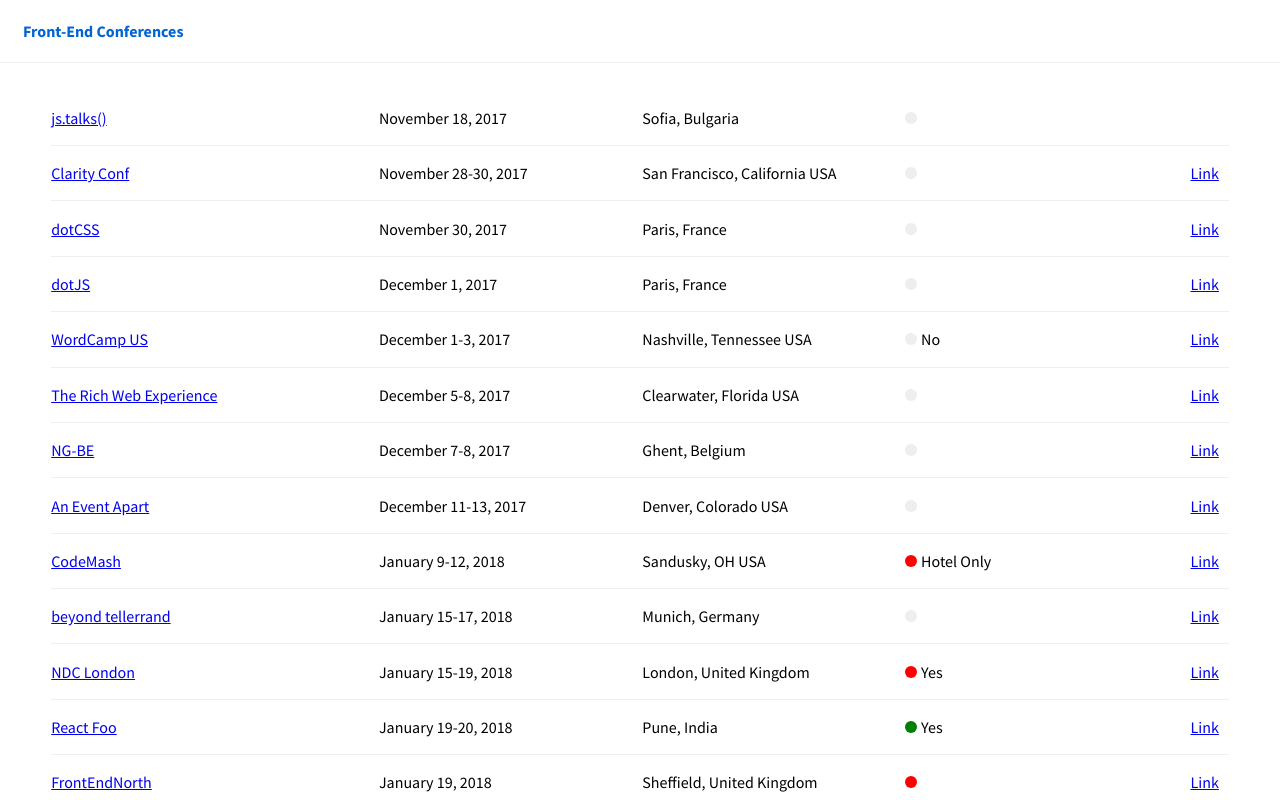
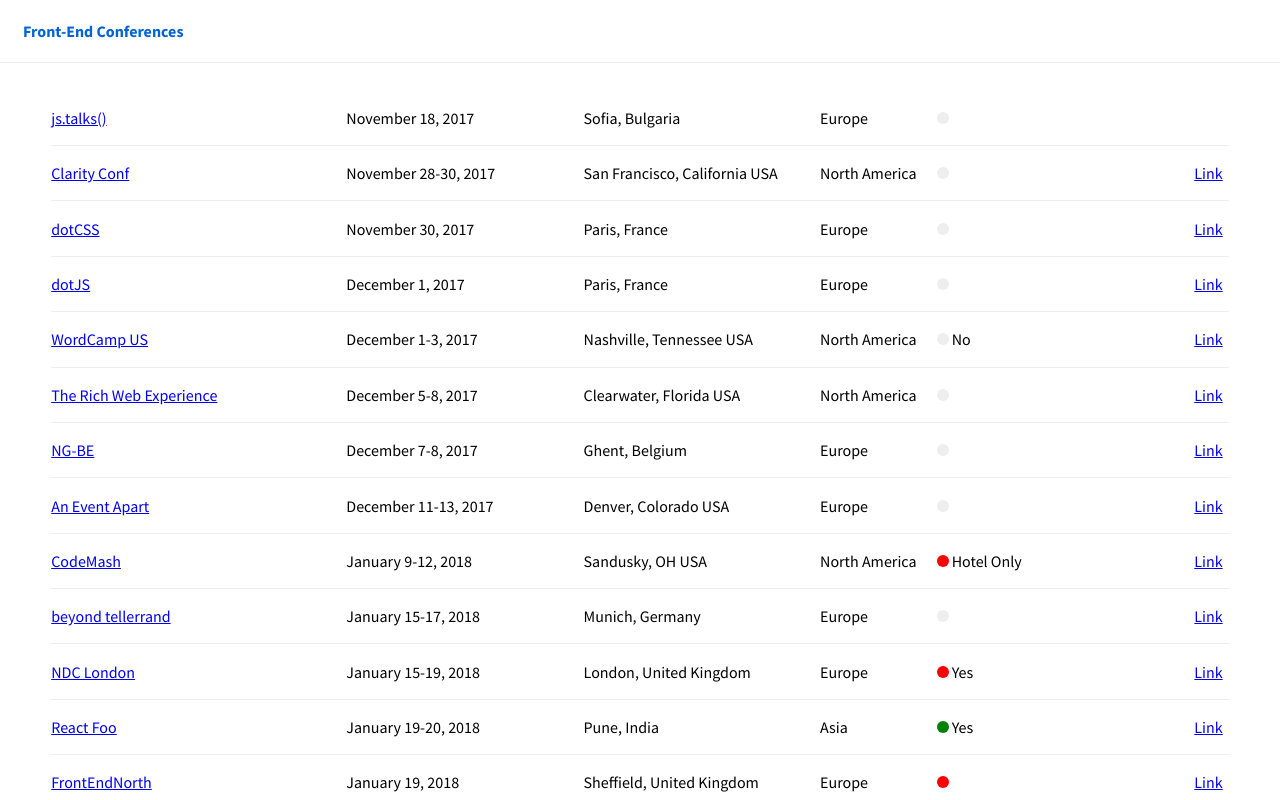
Before and after one commit to jonbellah/frontendconfs, a React (Create React App) app: page / in a window 1280 px wide. Shown: the top 800 px of the page. Built offline with nearby package versions, Linux system fonts and the light colour scheme.

Commit message:
Cleanup and add footer

```diff
--- a/public/index.html
+++ b/public/index.html
@@ -20,7 +20,7 @@
       work correctly both with client-side routing and a non-root public URL.
       Learn how to configure a non-root public URL by running `npm run build`.
     -->
-    <title>React App</title>
+    <title>FrontEndConfs.com - A comprehensive list of upcoming front-end web development conferences.</title>
   </head>
   <body>
     <noscript>
--- a/src/App.js
+++ b/src/App.js
@@ -2,6 +2,7 @@ import React from 'react';
 
 import Header from './Header';
 import Conference from './Conference';
+import Footer from './Footer';
 
 import conferences from './assets/data/conferences';
 
@@ -11,9 +12,12 @@ const App = () => {
   return (
     <div className="App">
       <Header />
+
       <table className="container">
         {conferenceList}
       </table>
+
+      <Footer />
     </div>
   );
 };
--- a/src/Conference.js
+++ b/src/Conference.js
@@ -39,6 +39,9 @@ class Conference extends Component {
         </td>
         <td>
           {this.props.location.city}, {this.props.location.state} {this.props.location.country}
+        </td>
+        <td>
+          {this.props.location.continent}
         </td>
         <td>
           {hasOpenCall(cfpDeadline)}
--- /dev/null
+++ b/src/Footer.js
@@ -0,0 +1,9 @@
+import React from 'react';
+
+const Footer = () => (
+  <footer id="colophon">
+    footer
+  </footer>
+);
+
+export default Footer;
```
Also changed, not shown: 1 other file (tests, documents, lock files or other folders).
